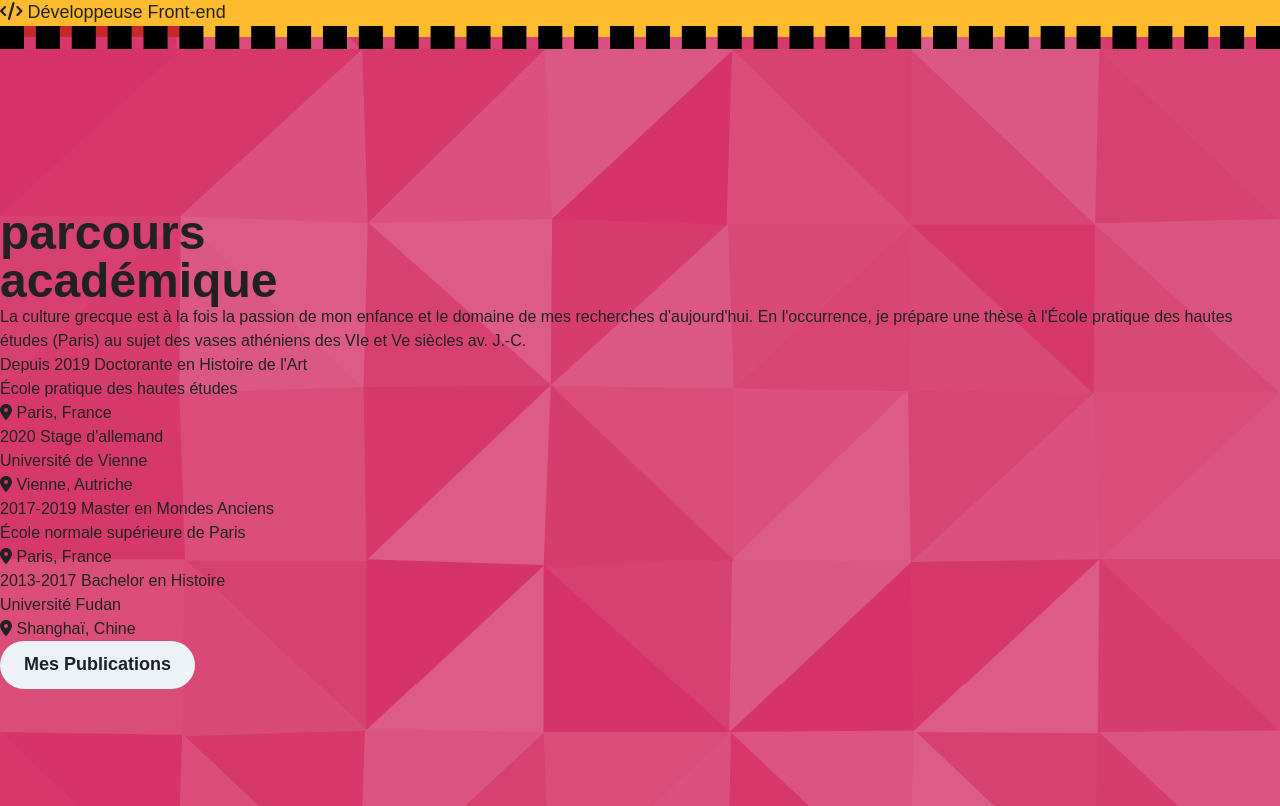
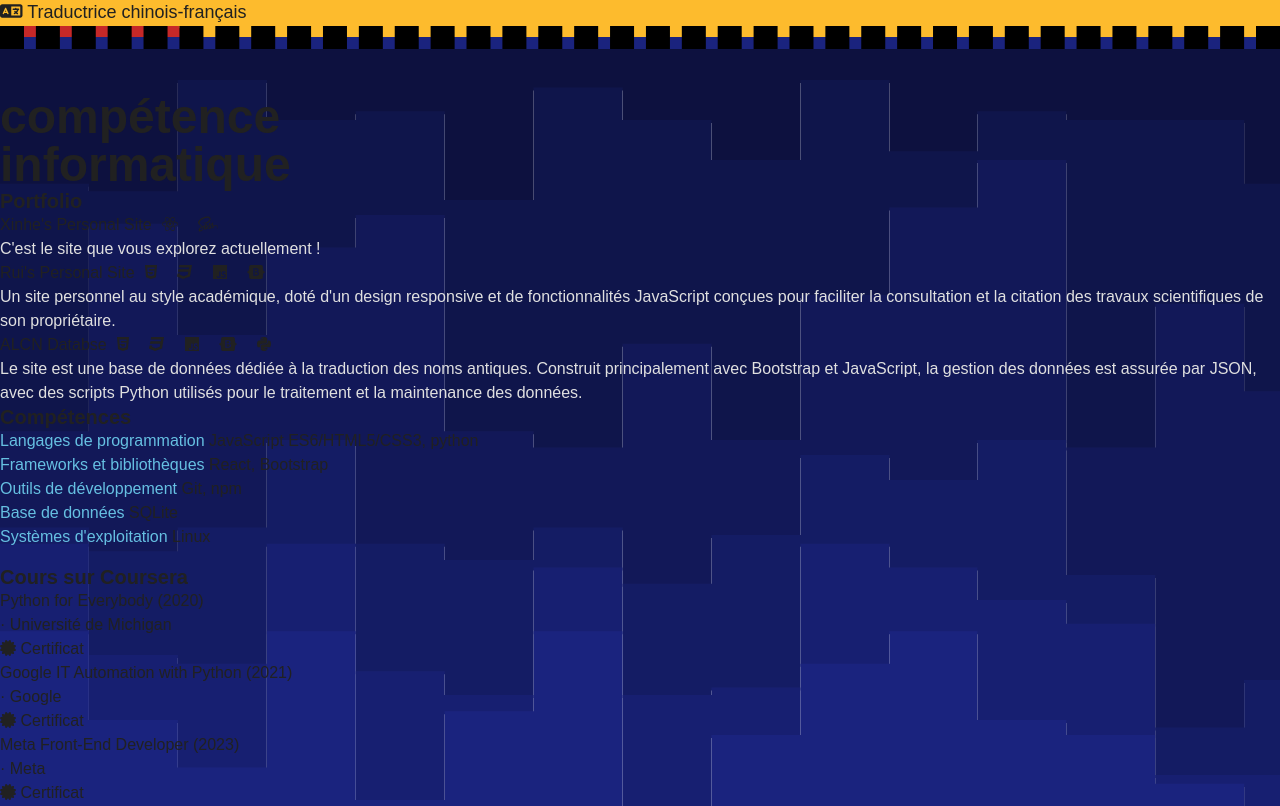
Before and after one commit to Xinhe-Yu/xinhe-yu.github.io, a React (Create React App) app: page / in a window 1280 px wide. Shown: the part 2714-3520 px from the top of the page. Built offline with nearby package versions, Linux system fonts and the light colour scheme; the HTML template or start-up script is replaced by a standard one.

Commit message:
code part

```diff
--- a/src/App.js
+++ b/src/App.js
@@ -6,16 +6,19 @@ import Navbar from './components/Navbar';
 import LandingSection from './components/LandingSection';
 import ResearchSection from './components/ResearchSection';
 import LanguageSection from './components/LanguageSection';
-/* import CodingSection from './components/CodingSection' */
+import CodingSection from './components/CodingSection';
+
 function App() {
   return (
     <ChakraProvider theme={chakraTheme}>
       <main>
         <Navbar />
+
         <LandingSection />
+        <CodingSection />
         <ResearchSection />
         <LanguageSection />
-        {/*     <CodingSection /> */}
+
       </main>
     </ChakraProvider>
   );
--- a/src/components/CodingSection.js
+++ b/src/components/CodingSection.js
@@ -1,22 +1,145 @@
 import FullScreenSection from "./layout/FullScreenSection";
-import { Heading, HStack } from "@chakra-ui/react";
+import { Box, Heading } from "@chakra-ui/react";
+import { faCertificate } from "@fortawesome/free-solid-svg-icons";
+import { faReact, faBootstrap, faJs, faPython, faCss3, faHtml5, faSass } from "@fortawesome/free-brands-svg-icons";
+import bgImg from "../assets/img/stacked-steps-haikei.svg"
+import { FontAwesomeIcon } from "@fortawesome/react-fontawesome";
+
+const heading = ["compétence", "informatique"]
+const projects = [
+  {
+    name: "Xinhe's Personal Site",
+    tech: [faReact, faSass],
+    url: "https://xinhe.de/",
+    describe: "C'est le site que vous explorez actuellement !",
+  },
+  {
+    name: "Rui's Personal Site",
+    url: "https://rui-yuan91.github.io/",
+    tech: [faHtml5, faCss3, faJs, faBootstrap],
+    describe: "Un site personnel au style académique, doté d'un design responsive et de fonctionnalités JavaScript conçues pour faciliter la consultation et la citation des travaux scientifiques de son propriétaire.",
+  },
+  {
+    name: "ALCN Databse",
+    url: "https://xinhe-yu.github.io/ALCN/",
+    tech: [faHtml5, faCss3, faJs, faBootstrap, faPython],
+    describe: "Le site est une base de données dédiée à la traduction des noms antiques. Construit principalement avec Bootstrap et JavaScript, la gestion des données est assurée par JSON, avec des scripts Python utilisés pour le traitement et la maintenance des données.",
+  },
+]
+
+const skills = [
+  {
+    type: "Langages de programmation",
+    content: "JavaScript\u00A0ES6/HTML5/CSS3, python",
+  },
+  {
+    type: "Frameworks et bibliothèques",
+    content: "React, Bootstrap",
+  },
+  {
+    type: "Outils de développement",
+    content: "Git, npm",
+  },
+  {
+    type: "Base de données",
+    content: "SQLite",
+  },
+  {
+    type: "Systèmes d'exploitation",
+    content: "Linux",
+  },
+
+]
+const courses = [
+  {
+    year: "2020",
+    org: "Université de Michigan",
+    name: "Python for Everybody",
+    url: "https://coursera.org/verify/specialization/AWJK4MY6L8EW",
+  },
+  {
+    year: "2021",
+    org: "Google",
+    name: "Google IT Automation with Python",
+    url: "https://coursera.org/verify/professional-cert/CX9RKB3MKAKS",
+  },
+  {
+    year: "2023",
+    org: "Meta",
+    name: "Meta Front-End Developer",
+    url: "https://coursera.org/verify/professional-cert/RM6H7MYPMG82",
+  },
+]
+
 const CodingSection = () => {
+  const IconList = ({ icons }) => {
+    return (
+      <span>
+        {icons.map((icon, index) => (
+          <FontAwesomeIcon key={index} icon={icon} style={{ margin: '0 10px' }} />
+        ))}
+      </span>
+    );
+  };
+  const ProjectsListItems = projects.map((item, index) => {
+    return (
+      <li key={index}>
+        <a href={item.url} className="projectLink">{item.name}</a>
+        <IconList icons={item.tech} />
+        <div style={{ color: "#E0E0E0" }}>{item.describe}</div>
+      </li>
+    )
+  });
+  const SkillListItems = skills.map((item, index) => {
+    return (
+      <li key={index}>
+        <span style={{ color: "#66C0E2" }}>{item.type}</span> {" "}
+        <span style={{ fontWeight: "100" }}>{item.content}</span>
+      </li>
+    )
+  })
+  const CoursesListItems = courses.map((item, index) => {
+
+    return (
+      <li key={index}>
+        <p>{item.name} ({item.year})</p>
+        <div>
+          <p>· {item.org}</p>
+          <a href={item.url}>
+            <FontAwesomeIcon icon={faCertificate} /> Certificat</a>
+        </div>
+
+      </li>
+    )
+  })
   return (
     <FullScreenSection
-      backgroundColor="background: #d53369;
-      background: linear-gradient(90deg, #d53369 0%, #dd5b87 100%);"
-      isDarkBackground
-      p={8}
-      alignItems="flex-start"
+      adddashedborder={{ bottom: "true", top: "true" }}
+      backgroundImage={bgImg}
+      justifyContent="center"
+      alignItems="center"
       spacing={8} id="coding-section">
-      <HStack>
-        <Heading as="h1" style={{ writingMode: "vertical-rl" }}>
-          INFORMATIQUE
-        </Heading>
-        <Heading as="h1" style={{ writingMode: "vertical-rl" }}>
-          COMPÉTENCE
-        </Heading>
-      </HStack>
+      <Box
+        alignItems="center"
+        fontSize="md"
+        className="universalGrid codingGrid"
+      >
+        <div>
+          <Heading as="h1" size="2xl">{heading[0]}</Heading>
+          <Heading as="h1" size="2xl">{heading[1]}</Heading>
+        </div>
+        <div>
+          <Heading as="h2" size="md">Portfolio</Heading>
+          <ul>{ProjectsListItems}</ul>
+        </div>
+        <div>
+          <Heading as="h2" size="md">Compétences</Heading>
+          <ul>{SkillListItems}</ul>
+          <div style={{ marginBottom: "1rem" }}></div>
+          <Heading as="h2" size="md">Cours sur Coursera</Heading>
+          <ul>{CoursesListItems}</ul>
+        </div>
+      </Box>
     </FullScreenSection>
   )
 }
--- a/src/components/LandingSection.js
+++ b/src/components/LandingSection.js
@@ -8,20 +8,21 @@ const greeting = "Salut, c'est Xinhe !"
 const bio = "Je suis ..."
 const intro = [
   {
+    id: "coding",
+    icon: faCode,
+    description: "Développeuse Front-end",
+  },
+  {
     id: "research",
     icon: faGraduationCap,
-    description: "Doctorante en histoire de l'art",
+    description: "Docteure en histoire de l'art",
   },
   {
     id: "language",
     icon: faLanguage,
     description: "Traductrice chinois-français",
   },
-  {
-    id: "coding",
-    icon: faCode,
-    description: "Développeuse Front-end",
-  }
+
 
 ]
 
--- a/src/components/LanguageSection.js
+++ b/src/components/LanguageSection.js
@@ -1,8 +1,8 @@
 import FullScreenSection from "./layout/FullScreenSection";
 import { Heading, HStack } from "@chakra-ui/react";
-import { FontAwesomeIcon } from "@fortawesome/react-fontawesome";
-import { faBookOpen, faStarHalfStroke, faStar } from "@fortawesome/free-solid-svg-icons";
-import { faStar as farStarRegular } from "@fortawesome/free-regular-svg-icons";
+// import { FontAwesomeIcon } from "@fortawesome/react-fontawesome";
+// import { faBookOpen, faStarHalfStroke, faStar } from "@fortawesome/free-solid-svg-icons";
+// import { faStar as farStarRegular } from "@fortawesome/free-regular-svg-icons";
 import bgImg from "../assets/img/layered-peaks-haikei.svg"
 const LanguageSection = () => {
   return (
--- a/src/components/ResearchSection.js
+++ b/src/components/ResearchSection.js
@@ -9,8 +9,8 @@ const heading = ["parcours", "académique"]
 const education = [
   {
     id: "phd",
-    time: "Depuis 2019",
-    diploma: "Doctorante en Histoire de l'Art",
+    time: "2019-2024",
+    diploma: "Doctorat en Histoire de l'Art",
     school: "École pratique des hautes études",
     location: "Paris, France",
   },
@@ -37,7 +37,7 @@ const education = [
   },
 ]
 
-const intro = "La culture grecque est à la fois la passion de mon enfance et le domaine de mes recherches d'aujourd'hui. En l'occurrence, je prépare une thèse à l'École pratique des hautes études (Paris) au sujet des vases athéniens des VIe et Ve siècles av. J.-C.";
+const intro = "La culture grecque, qui a animé ma jeunesse, reste un intérêt précieux dans ma vie, même si elle n'occupe plus le centre de mes activités professionnelles. J'ai soutenu ma thèse le 27 avril 2024, qui explorait les vases athéniens des VIe et Ve siècles av. J.-C.";
 
 const ResearchSection = () => {
   const EduListItems = education.map(item => {
@@ -61,7 +61,7 @@ const ResearchSection = () => {
       <Box
         alignItems="center"
         fontSize="md"
-        className="researchGrid"
+        className="universalGrid researchGrid"
       >
         <div>
           <Heading as="h1" size="2xl">{heading[0]}</Heading>
--- a/src/css/index.css
+++ b/src/css/index.css
@@ -53,24 +53,19 @@ ul {
 }
 
 /* Research Section */
-.researchGrid {
+.universalGrid {
   display: grid;
 }
 
-.researchGrid h1 {
-  color: #FAFAFA;
-  text-shadow: 0.15rem 0.15rem #33d59f;
-}
-
 /* 2 card-like box */
-.researchGrid > div {
+.universalGrid > div {
   text-align: center;
   position: relative;
   margin: 2rem;
   max-width: 28rem;
 }
 
-.researchGrid > div:nth-of-type(2) > div {
+.universalGrid > div:nth-of-type(2) > div {
   position: absolute;
   top: -1.25rem;
   left: -1rem;
@@ -89,6 +84,47 @@ ul {
   margin: 0.75rem;
   position: inherit;
   z-index: 1;
+}
+
+.codingGrid > div:nth-of-type(n+1) {
+  box-shadow: 0 15px 25px rgba(142, 136, 136, 0.2);
+  backdrop-filter: blur(1px);
+  background-color: rgba(179, 189, 202, 0.2);
+  font-family: "Ubuntu";
+  font-size: 1rem;
+  font-weight: 100;
+  border-radius: 1rem;
+  padding: 0.75rem;
+  margin: 0.75rem;
+  position: inherit;
+  z-index: 1;
+  color: #f8fcff;
+}
+
+.codingGrid > div:nth-of-type(n+1) li div {
+  display: flex;
+  justify-content: center;
+}
+
+.codingGrid div:nth-of-type(n+1) li div a {
+  margin-left: 0.5rem;
+  color: #ebd676;
+}
+
+.codingGrid div:nth-of-type(2) li div {
+  font-size: 1rem;
+  color: white;
+  line-height: 1.6;
+  text-align: justify;
+  text-indent: 20px;
+}
+
+.codingGrid .projectLink {
+  color: #66C0E2;
+}
+
+.codingGrid .projectLink:hover {
+  color: #d5b733;
 }
 
 .researchGrid > div:nth-of-type(2) > div:first-of-type {
@@ -133,8 +169,18 @@ ul {
   z-index: 1;
 }
 
-.researchGrid li {
+.universalGrid li {
   padding: 0.5rem 0;
+}
+
+.researchGrid h1 {
+  color: #FAFAFA;
+  text-shadow: 0.15rem 0.15rem #33d59f;
+}
+
+.codingGrid h1 {
+  color: #FAFAFA;
+  text-shadow: 0.15rem 0.15rem #d5b733;
 }
 
 .researchGrid span {
@@ -177,24 +223,23 @@ ul {
   .profileContainer svg {
     animation: svg-spin infinite 30s linear;
   }
-  .researchGrid {
+  .universalGrid {
     grid-template-columns: 1fr 1fr 8rem;
-    -moz-column-gap: 6rem;
-         column-gap: 6rem;
+    column-gap: 6rem;
     margin: 4rem;
   }
-  .researchGrid > div:first-of-type {
+  .universalGrid > div:first-of-type {
     writing-mode: vertical-rl;
     grid-column-start: 3;
     grid-row: 1;
   }
-  .researchGrid > div:nth-of-type(2n) {
+  .universalGrid > div:nth-of-type(2n) {
     grid-column-start: 2;
   }
-  .researchGrid > div:nth-of-type(2) {
+  .universalGrid > div:nth-of-type(2) {
     grid-row: 1;
   }
-  .researchGrid > div:nth-of-type(3) {
+  .universalGrid > div:nth-of-type(3) {
     grid-column-start: 1;
     grid-row: 1/3;
   }
--- a/src/css/index.scss
+++ b/src/css/index.scss
@@ -57,17 +57,14 @@
 }
 
 /* Research Section */
-.researchGrid {
+.universalGrid {
     display: grid;
 }
 
-.researchGrid h1 {
-    color: #FAFAFA;
-    text-shadow: 0.15rem 0.15rem #33d59f;
-}
+
 
 /* 2 card-like box */
-.researchGrid > div {
+.universalGrid > div {
     text-align: center;
     position: relative;
     margin: 2rem;
@@ -77,7 +74,7 @@
 $dashedLine1 : 1rem dashed #33bad5;
 $dashedLine2 : 0.75rem dashed #33bad5;
 
-.researchGrid > div:nth-of-type(2) > div {
+.universalGrid > div:nth-of-type(2) > div {
     position: absolute;
     top: -1.25rem;
     left: -1rem;
@@ -98,11 +95,54 @@ $dashedLine2 : 0.75rem dashed #33bad5;
     z-index: 1;
 }
 
+.codingGrid > div:nth-of-type(n+1) {
+    box-shadow: 0 15px 25px rgba(142, 136, 136, 0.2);
+    backdrop-filter: blur(1px);
+    background-color: rgba(179, 189, 202, 0.2);
+    font-family: "Ubuntu";
+    font-size: 1rem;
+    font-weight: 100;
+    border-radius: 1rem;
+    padding: 0.75rem;
+    margin: 0.75rem;
+    position: inherit;
+    z-index: 1;
+    color: #f8fcff;
+}
+
+.codingGrid > div:nth-of-type(n+1) li div {
+    display: flex;
+    justify-content: center;
+
+}
+
+.codingGrid div:nth-of-type(n+1) li div a {
+    margin-left: 0.5rem;
+    color: #ebd676;
+}
+
+.codingGrid div:nth-of-type(2) li div {
+    font-size: 1rem;
+    color: white;
+    line-height: 1.6;
+    text-align: justify;
+    text-indent: 20px;
+}
+
+.codingGrid .projectLink {
+    color: #66C0E2;
+}
+
+.codingGrid .projectLink:hover {
+    color: #d5b733
+}
+
 .researchGrid > div:nth-of-type(2) > div:first-of-type {
 
     border-right: $dashedLine1;
     border-left: $dashedLine1;
     z-index: 2;
+
 }
 
 .researchGrid > div:nth-of-type(2) > div:last-of-type {
@@ -141,9 +181,20 @@ $dashedLine2 : 0.75rem dashed #33bad5;
     z-index: 1;
 }
 
-.researchGrid li {
+.universalGrid li {
     padding: 0.5rem 0;
 }
+
+.researchGrid h1 {
+    color: #FAFAFA;
+    text-shadow: 0.15rem 0.15rem #33d59f;
+}
+
+.codingGrid h1 {
+    color: #FAFAFA;
+    text-shadow: 0.15rem 0.15rem #d5b733;
+}
+
 
 .researchGrid span {
     display: block;
@@ -190,27 +241,27 @@ $dashedLine2 : 0.75rem dashed #33bad5;
         animation: svg-spin infinite 30s linear;
     }
 
-    .researchGrid {
+    .universalGrid {
         grid-template-columns: 1fr 1fr 8rem;
         column-gap: 6rem;
         margin: 4rem;
     }
 
-    .researchGrid > div:first-of-type {
+    .universalGrid > div:first-of-type {
         writing-mode: vertical-rl;
         grid-column-start: 3;
         grid-row: 1;
     }
 
-    .researchGrid > div:nth-of-type(2n) {
+    .universalGrid > div:nth-of-type(2n) {
         grid-column-start: 2;
     }
 
-    .researchGrid > div:nth-of-type(2) {
+    .universalGrid > div:nth-of-type(2) {
         grid-row: 1;
     }
 
-    .researchGrid > div:nth-of-type(3) {
+    .universalGrid > div:nth-of-type(3) {
         grid-column-start: 1;
         grid-row: 1 /3;
     }
```
Also changed, not shown: src/components/PublicationModal.js (+23 -5 lines), 2 other files (tests, documents, lock files or other folders).
